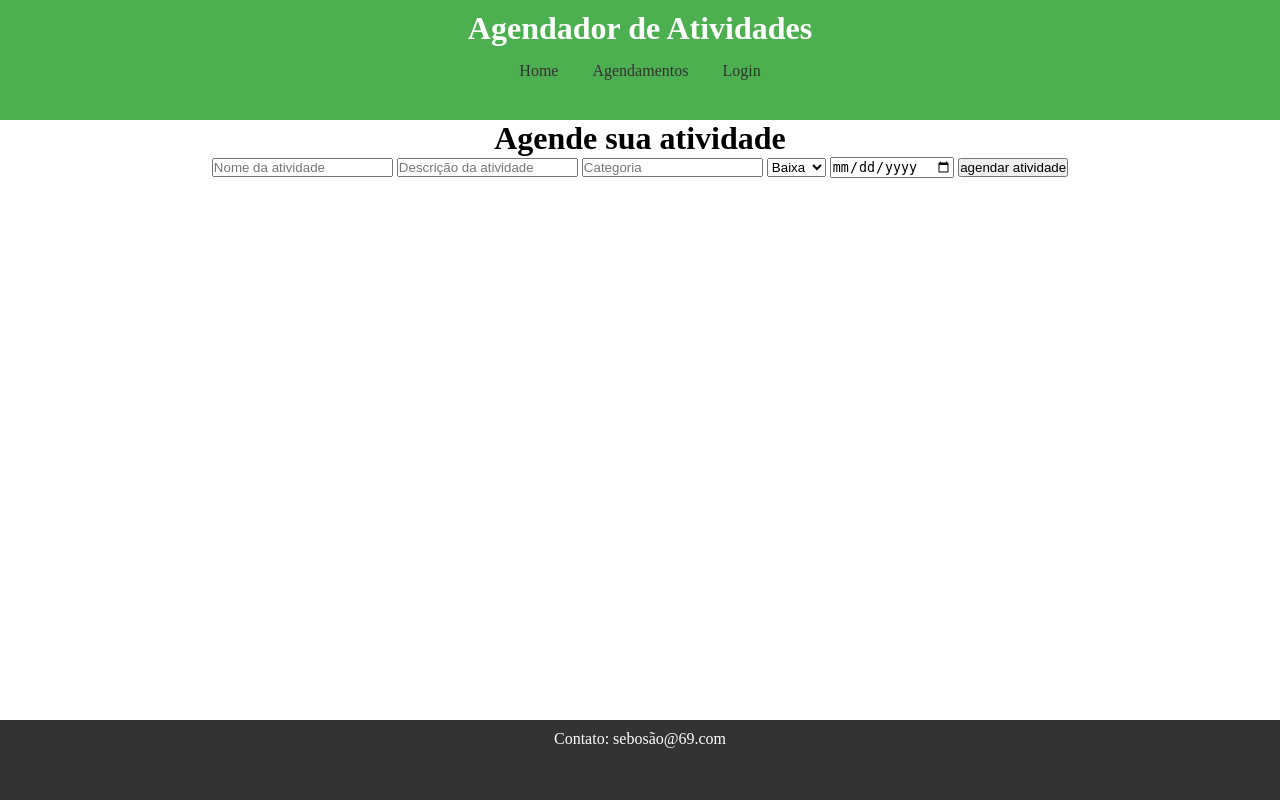
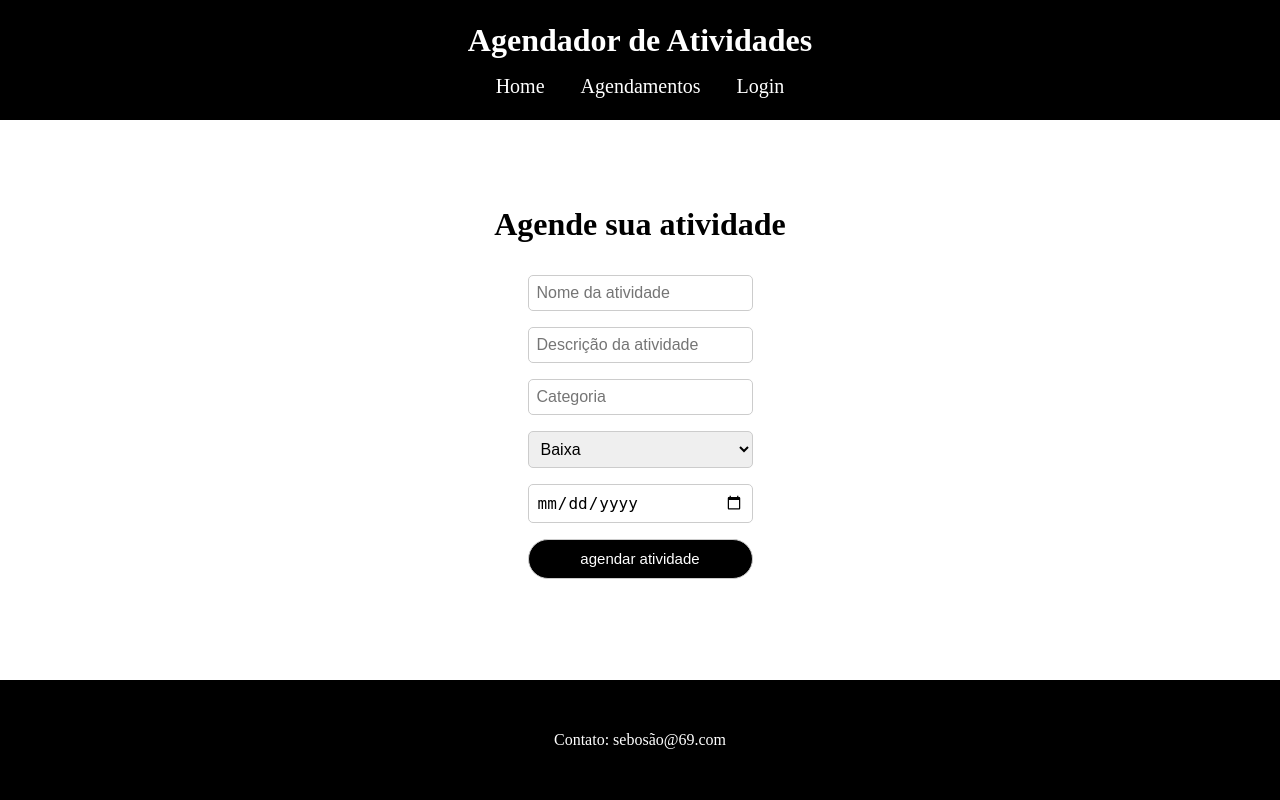
Before and after one commit to RuanFelixx/gestao_agendas, a Flask app: page /agendar in a window 1280 px wide. Run offline with Flask 3, Linux system fonts and the light colour scheme; the visitor is signed in with stand-in values (Sample User, id 1); data that the repository does not hold is empty; some libraries are stand-ins or nearby versions.

Commit message:
Update agendar.html

```diff
--- a/templates/agendar.html
+++ b/templates/agendar.html
@@ -12,65 +12,106 @@
             box-sizing: border-box;
         }
 
-        header {
-            background: #4CAF50;
+        .container{
+            display: flex;
+            flex-wrap: wrap;
+            flex-direction: column;
+        }
+
+        .cabeca {
+            display: flex;
+            justify-content: center;
+            align-items: center;
+            flex-direction: column;
+            gap: 1rem;
+            background: black;
             color: white;
             height: 15vh;
-            padding: 10px;
-            text-align: center;
         }
 
-        nav {
-            margin: 15px 0;
+        a{
+            text-decoration: none;
+            color: white;
+            padding: 1rem;
+            font-size: 20px;
+            transition: 0.3s;
         }
 
-        nav a {
-            margin: 0 15px;
-            color: #333;
-            text-decoration: none;
-        }
-
-        .container {
-            padding: 20px;
-            height: 75vh;
-        }
-
-        footer {
-            background: #333;
-            color: white;
-            text-align: center;
-            padding: 10px;
-            bottom: 0;
-            height: 10vh;
-            width: 100%;
-        }
-
-
-        .formulario{
-            display: flex;
-            align-items: center;
-            flex-direction: column;
-            height: 75vh;
+        a:hover{
+            color: gray;
         }
 
         .agenda{
+            height: 70vh;
+            gap: 2rem;
             display: flex;
             align-items: center;
+            justify-content: center;
             flex-direction: column;
-            height: 75vh;
+        }
+
+        form{
+            display: flex;
+            justify-content: space-evenly;
+            flex-direction: column;
+        }
+
+        form input,
+        form select,
+        form button {
+            margin-bottom: 1rem;
+            border: 1px solid #ccc;
+            border-radius: 5px;
+            width: 100%;
+            max-width: 300px;
+            padding: 0.5rem;
+            font-size: 16px;
+            transition: border-color 0.3s;
+        }
+
+        form input:hover,
+        form select:hover {
+            border-color: #007BFF;
+            background-color: #f0f8ff;
+        }
+
+        .rodape{
+            display: flex;
+            justify-content: center;
+            align-items: center;
+            background-color: black;
+            height: 15vh;
+        }
+
+        .botao{
+            background-color: black;
+            color: white;
+            height: 5vh;
+            font-size: 15px;
+            border-radius: 25px;
+            transition: 0.3s;
+        }
+
+        .botao:hover{
+            color: gray;
+        }
+
+        .contato{
+            color: white;
         }
     </style>
 
 </head>
 <body>
-    <header>
+    <div class="container">
+        <div class="cabeca">
             <h1>Agendador de Atividades</h1>
             <nav>
                 <a href="{{url_for('index')}}">Home</a>
                 <a href="{{url_for('visualizar')}}">Agendamentos</a>
                 <a href="{{url_for('login')}}">Login</a>
             </nav>
-    </header>
+        </div>
 
         <div class="agenda">
             <h1>Agende sua atividade</h1>
@@ -80,16 +121,17 @@
                 <input type="text" name="cat_nome" placeholder="Categoria">
                 <select name="prioridade" aria-placeholder="Prioridade">
                     <option value="baixa">Baixa</option>
-                <option value="media">Media</option>
+                    <option value="media">Média</option>
                     <option value="alta">Alta</option>
                 </select>
                 <input type="date" name="data_da_atividade">
-            <button type="submit">agendar atividade</button>
+                <button type="submit" class="botao">agendar atividade</button>
             </form>
         </div>
 
-    <footer>
-        <p>Contato: sebosão@69.com </p>
-    </footer>
+        <div class="rodape">
+            <p class="contato">Contato: sebosão@69.com</p>
+        </div>
+    </div>
 </body>
 </html>
```
Lines whose indentation alone changed are shown as unchanged.
